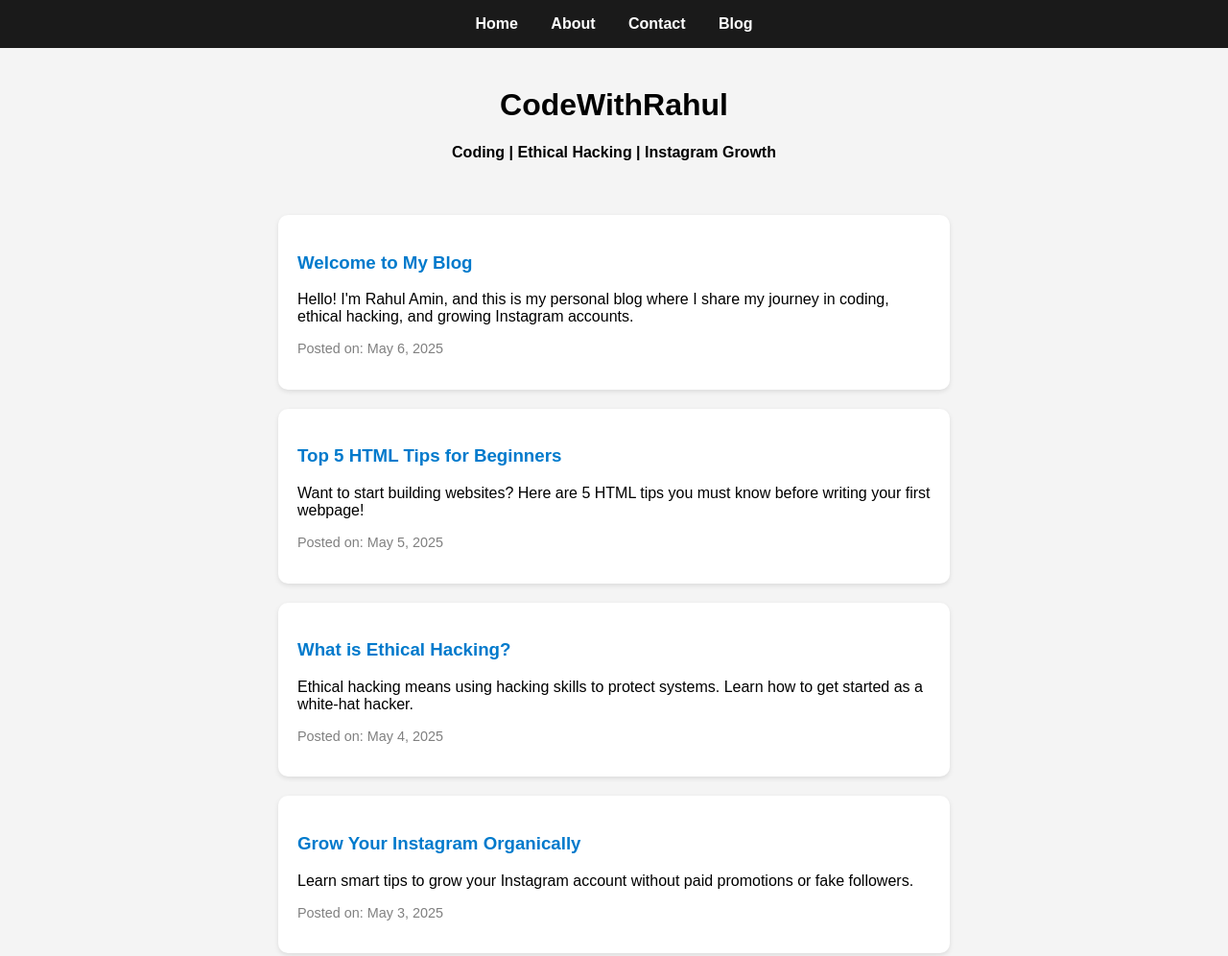
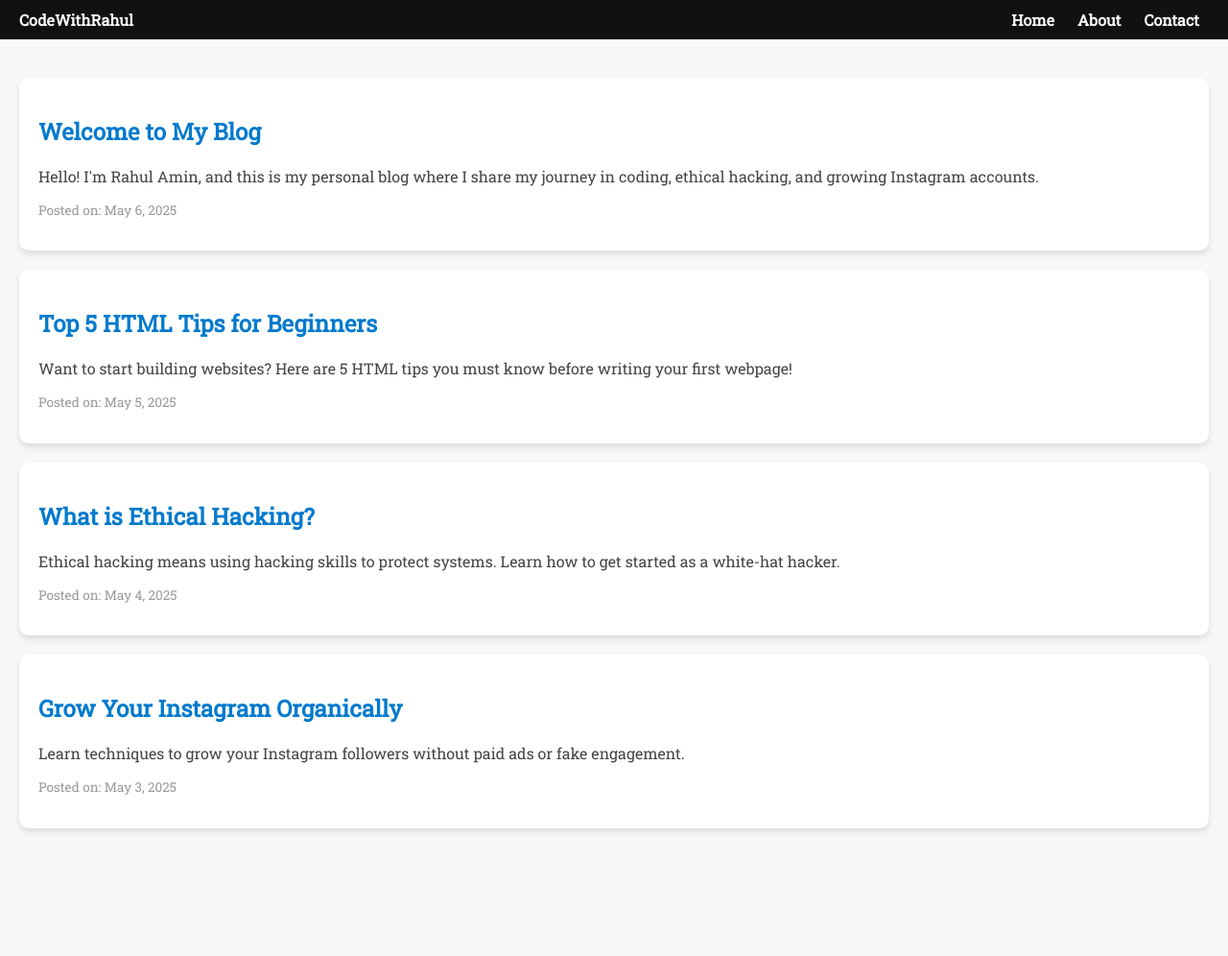
Before and after one commit to RuhulAmin2009/codewithrahul, a plain HTML site: page Index.html in a window 1280 px wide. Shown: the top 996 px of the page at 96% size. After the commit the page ends 903 px from the top, so only its background shows below. Drawn offline with Linux system fonts and the light colour scheme.

Commit message:
Update Index.html

```diff
--- a/Index.html
+++ b/Index.html
@@ -1,112 +1,106 @@
 <!DOCTYPE html>
 <html lang="en">
 <head>
-  <meta charset="UTF-8">
-  <meta name="viewport" content="width=device-width, initial-scale=1.0">
+  <meta charset="UTF-8" />
+  <meta name="viewport" content="width=device-width, initial-scale=1.0"/>
   <title>CodeWithRahul</title>
+  <link href="https://fonts.googleapis.com/css2?family=Roboto+Slab&display=swap" rel="stylesheet"/>
   <style>
     body {
-      font-family: Arial, sans-serif;
-      background-color: #f4f4f4;
       margin: 0;
-      padding: 0;
+      font-family: 'Roboto Slab', serif;
+      background: #f7f7f7;
     }
 
-    nav {
-      background-color: #1a1a1a;
-      padding: 1rem;
-      text-align: center;
+    .navbar {
+      background-color: #111;
+      color: white;
+      padding: 10px 20px;
+      position: sticky;
+      top: 0;
+      z-index: 1000;
+      display: flex;
+      justify-content: space-between;
+      align-items: center;
     }
 
-    nav a {
+    .navbar a {
       color: white;
-      margin: 0 15px;
       text-decoration: none;
+      margin: 0 10px;
       font-weight: bold;
     }
 
+    .navbar a:hover {
+      text-decoration: underline;
+    }
+
     .container {
-      max-width: 700px;
-      margin: auto;
       padding: 20px;
     }
 
-    h1, h2 {
-      text-align: center;
+    .blog-card {
+      background: white;
+      padding: 20px;
+      margin: 20px 0;
+      border-radius: 10px;
+      box-shadow: 0 4px 6px rgba(0,0,0,0.1);
     }
 
-    .card {
-      background-color: white;
-      border-radius: 10px;
-      padding: 20px;
-      margin-bottom: 20px;
-      box-shadow: 0 2px 5px rgba(0,0,0,0.1);
+    h1, h2 {
+      color: #333;
     }
 
-    .card h3 {
+    h2 {
       color: #007acc;
     }
 
+    p {
+      color: #444;
+    }
+
     .date {
-      font-size: 0.9em;
-      color: gray;
+      font-size: 0.85em;
+      color: #999;
     }
   </style>
 </head>
 <body>
 
-  <!-- Navigation Bar -->
-  <nav>
-    <a href="#">Home</a>
-    <a href="#about">About</a>
-    <a href="#contact">Contact</a>
-    <a href="#blog">Blog</a>
-  </nav>
-
-  <!-- Heading -->
-  <div class="container">
-    <h1>CodeWithRahul</h1>
-    <p style="text-align: center;"><strong>Coding | Ethical Hacking | Instagram Growth</strong></p>
+  <div class="navbar">
+    <div><strong>CodeWithRahul</strong></div>
+    <div>
+      <a href="#">Home</a>
+      <a href="#">About</a>
+      <a href="#">Contact</a>
+    </div>
   </div>
 
-  <!-- Blog Posts -->
-  <div class="container" id="blog">
-    <div class="card">
-      <h3>Welcome to My Blog</h3>
+  <div class="container">
+    <div class="blog-card">
+      <h2>Welcome to My Blog</h2>
       <p>Hello! I'm Rahul Amin, and this is my personal blog where I share my journey in coding, ethical hacking, and growing Instagram accounts.</p>
       <p class="date">Posted on: May 6, 2025</p>
     </div>
 
-    <div class="card">
-      <h3>Top 5 HTML Tips for Beginners</h3>
+    <div class="blog-card">
+      <h2>Top 5 HTML Tips for Beginners</h2>
       <p>Want to start building websites? Here are 5 HTML tips you must know before writing your first webpage!</p>
       <p class="date">Posted on: May 5, 2025</p>
     </div>
 
-    <div class="card">
-      <h3>What is Ethical Hacking?</h3>
+    <div class="blog-card">
+      <h2>What is Ethical Hacking?</h2>
       <p>Ethical hacking means using hacking skills to protect systems. Learn how to get started as a white-hat hacker.</p>
       <p class="date">Posted on: May 4, 2025</p>
     </div>
 
-    <div class="card">
-      <h3>Grow Your Instagram Organically</h3>
-      <p>Learn smart tips to grow your Instagram account without paid promotions or fake followers.</p>
+    <div class="blog-card">
+      <h2>Grow Your Instagram Organically</h2>
+      <p>Learn techniques to grow your Instagram followers without paid ads or fake engagement.</p>
       <p class="date">Posted on: May 3, 2025</p>
     </div>
   </div>
 
-  <!-- About Section -->
-  <div class="container" id="about">
-    <h2>About Me</h2>
-    <p>I am Rahul Amin, a student and coding enthusiast. I love exploring ethical hacking and social media growth techniques.</p>
-  </div>
-
-  <!-- Contact Section -->
-  <div class="container" id="contact">
-    <h2>Contact</h2>
-    <p>You can reach me at: <strong>ruhulamin2009@gmail.com</strong></p>
-  </div>
-
 </body>
 </html>
```
